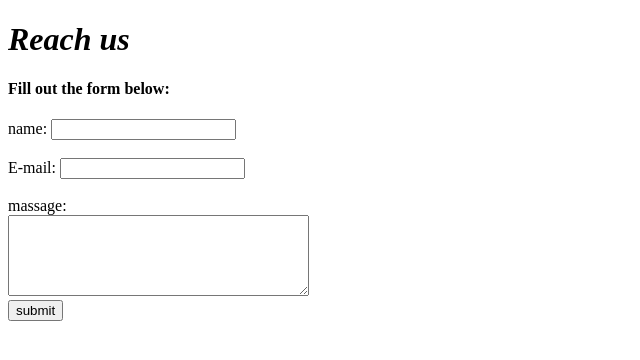
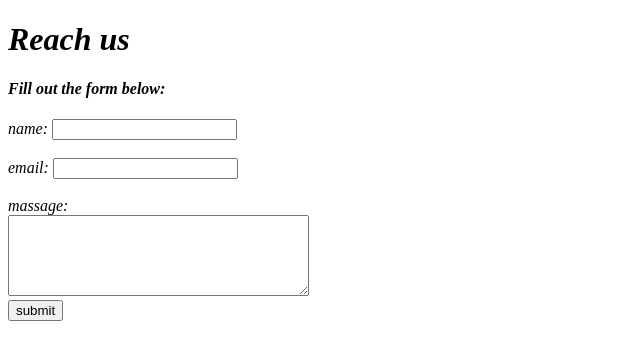
Before and after one commit to arijit-das-1015/1st-work, a plain HTML site: page index.html in a window 1280 px wide. Shown: the full height of the page, 0-640 px from the left. Drawn offline with Linux system fonts and the light colour scheme.

Commit message:
change font to italic

```diff
--- a/index.html
+++ b/index.html
@@ -7,20 +7,20 @@
 </head>
 <body>
     <h1><i>Reach us</i></h1>
-    <p><h4>Fill out the form below:</h4></p>
+    <p><h4><i>Fill out the form below:</i></h4></p>
     <label>
-        name:
+        <i>name:</i>
         <input type="text" name ="name ">
     </label>
     <br></br>
     <label>
-        E-mail:
+        <i>email:</i>
         <input type ="email" name="email">
 
     </label>
     <br></br>
     <label>
-        massage:
+        <i>massage:</i>
         </label><br>
         <textarea name="massage" rows="5"cols="35"></textarea>
     </br>
```
